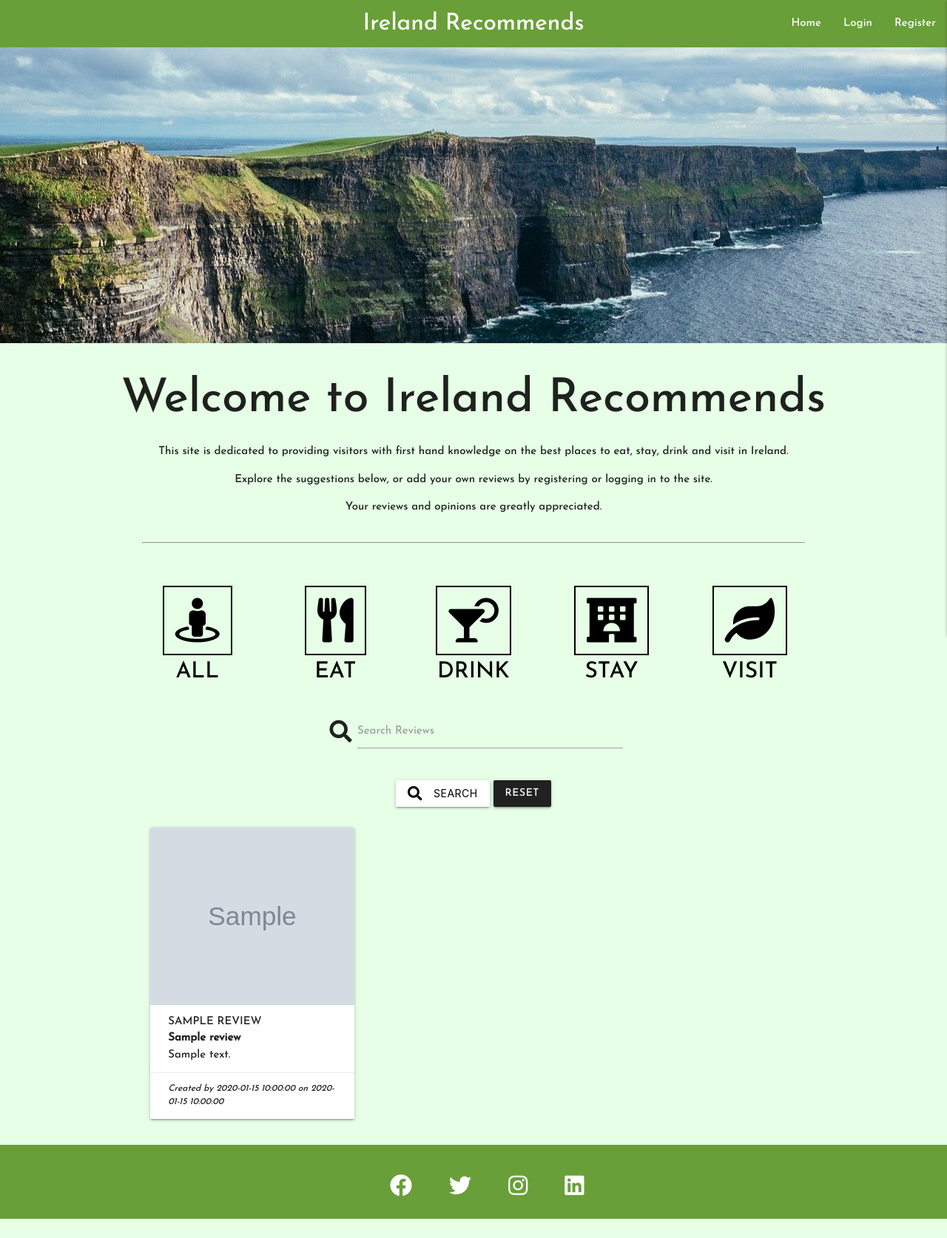
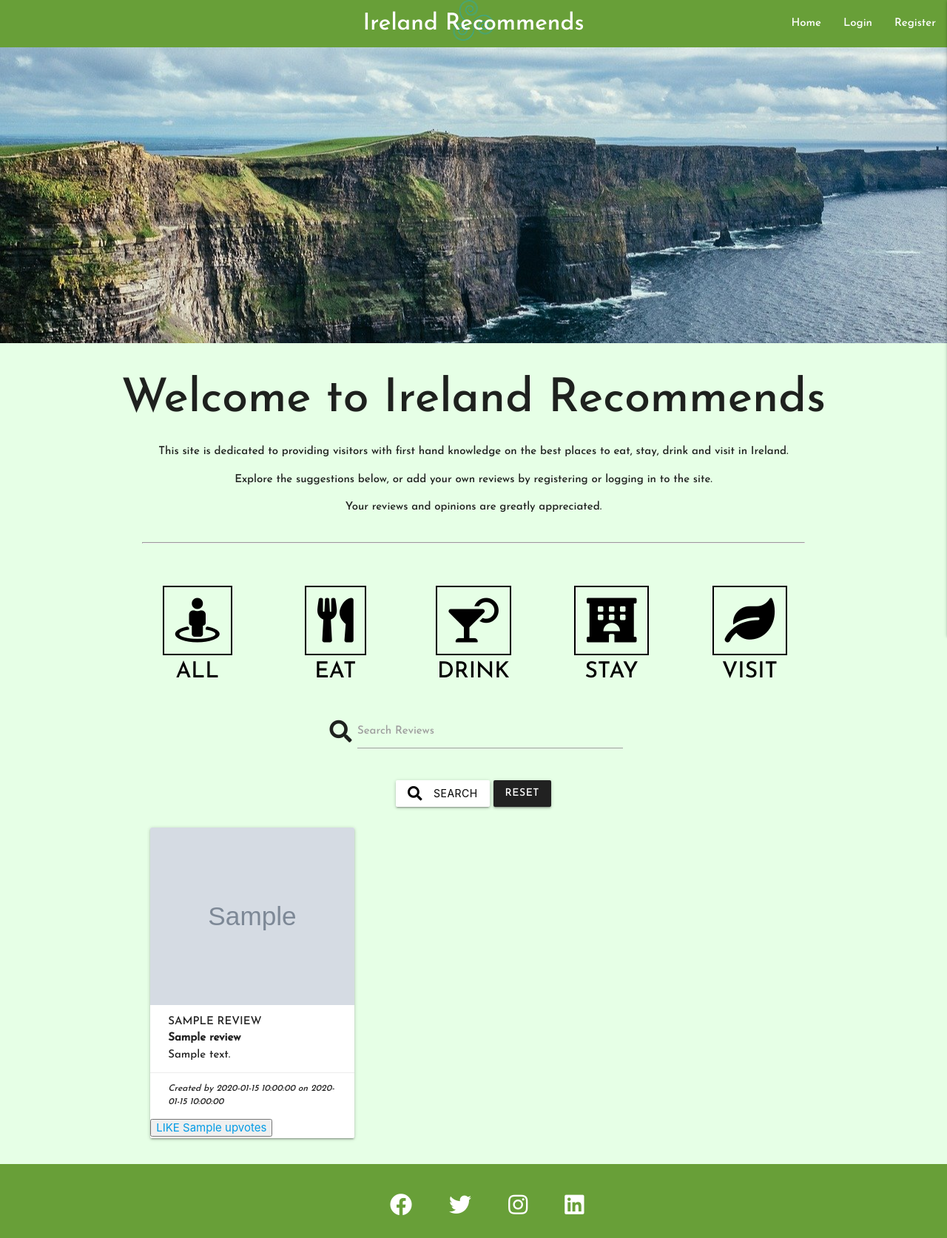
Before and after one commit to d-mcalpin/IrelandRecommends, a Flask app: page /reviews in a window 1280 px wide. Shown: the whole page at 74% size. Before the commit the page ends 1648 px from the top, so only its background shows below. Run offline with Flask 2, Linux system fonts and the light colour scheme; grey boxes marked "Sample" are stand-in pictures; a database or web service that is not in the repository returns one stand-in record (values such as "Sample title"); some libraries are stand-ins or nearby versions.

Commit message:
Created python code for adding upvotes or likes to individual reviews and created a button that allows users to like reviews, tested successfully using MongoDB

```diff
--- a/app.py
+++ b/app.py
@@ -206,6 +206,15 @@ def manage_all():
     return render_template("manage_all.html", all_reviews=all_reviews)
 
 
+@app.route('/upvote/<review_id>')
+def upvotes(review_id):
+    mongo.db.reviews.find_one_and_update(
+        {'_id': ObjectId(review_id)},
+        {'$inc': {'upvotes': 1}}
+    )
+    return redirect(url_for('reviews', review_id=review_id))
+
+
 if __name__ == "__main__":
     app.run(host=os.environ.get("IP"),
             port=int(os.environ.get("PORT")),
--- a/templates/base.html
+++ b/templates/base.html
@@ -10,14 +10,14 @@
     {% block styles %}
     {% endblock %}
     <title>Ireland Recommends</title>
-    <link rel="shortcut icon" type="image/png" href="static/images/veclogo.png"/>
+    <link rel="shortcut icon" type="image/png" href="https://photos.app.goo.gl/15JWg4fKY5o9UQZQ7"/>
 </head>
 <body>
     <header>
          <!--top navbar-->
          <nav class="nav-extended text-shadow light-green darken-2">
             <div class="nav-wrapper">
-                <!-- <a href="{{ url_for('reviews') }}" class="brand-logo center white-text"><img class="logo" src="static/images/veclogo.png" alt="replace"/></a> -->
+                <a href="{{ url_for('reviews') }}" class="center brand-logo"><img class="logo" src="static/images/veclogo.png" alt="replace"/></a>
                 <a href="{{ url_for('reviews') }}" class="hide-on-small-only brand-logo center white-text">Ireland Recommends</a>
                <a href="#" data-target="mobile-demo" class="sidenav-trigger right"><i class="fas fa-bars white-text"></i></a>
                <ul class="right hide-on-med-and-down">
@@ -71,6 +71,7 @@
     {% block content%}
     {% endblock %}
     </main>
+    <!-- footer section -->
     <footer class="light-green darken-2">
          <div class="container" >
             <div class="row" style="margin-bottom: 0;">
--- a/templates/profile.html
+++ b/templates/profile.html
@@ -19,7 +19,7 @@
          <div class="card">
             <div class="card-image">
                <a href="{{url_for('reviews', review_id=review._id)}}">
-               <img src="{{review.review_img}}" alt="{{review.review_name}}">
+               <img onerror="this.src='static/images/coast.jpg'" src="{{review.review_img}}" alt="{{review.review_name}}">
                </a>
             </div>
             <div class="card-content">
--- a/templates/review.html
+++ b/templates/review.html
@@ -2,7 +2,7 @@
 {% block content %}
 <div class="row review-card">
    <div class="col s12 l6">
-      <img src="{{category.review_img}}" alt="{{category.review_name}}">
+      <img onerror="this.src='static/images/coast.jpg'" src="{{category.review_img}}" alt="{{category.review_name}}">
    </div>
    <div class="col s12 l6 center-align">
       <p class="uppercase btn grey darken-4">{{category.category_name}}</p>
--- a/templates/reviews.html
+++ b/templates/reviews.html
@@ -61,7 +61,7 @@
          <div class="card">
             <div class="card-image">
                <a href="{{url_for('review_page', review_id=cat._id)}}">
-               <img src="{{cat.review_img}}" alt="{{cat.review_name}}">
+               <img onerror="this.src='static/images/coast.jpg'" src="{{cat.review_img}}" alt="{{cat.review_name}}">
                </a>
             </div>
             <div class="card-content" style="padding-top:12px; padding-bottom:12px">
@@ -76,6 +76,9 @@
                <p><em>Created by {{cat.created_by}} on {{cat.review_date}}</em></p>
                {% endif %}
             </div>
+            <button>
+                <a href="{{ url_for('upvotes', review_id=cat._id) }}">LIKE {{cat.upvotes}}</a>
+            </button>
          </div>
       </div>
       {% endfor %}
```
Also changed, not shown: static/images/coast.jpg (added).
